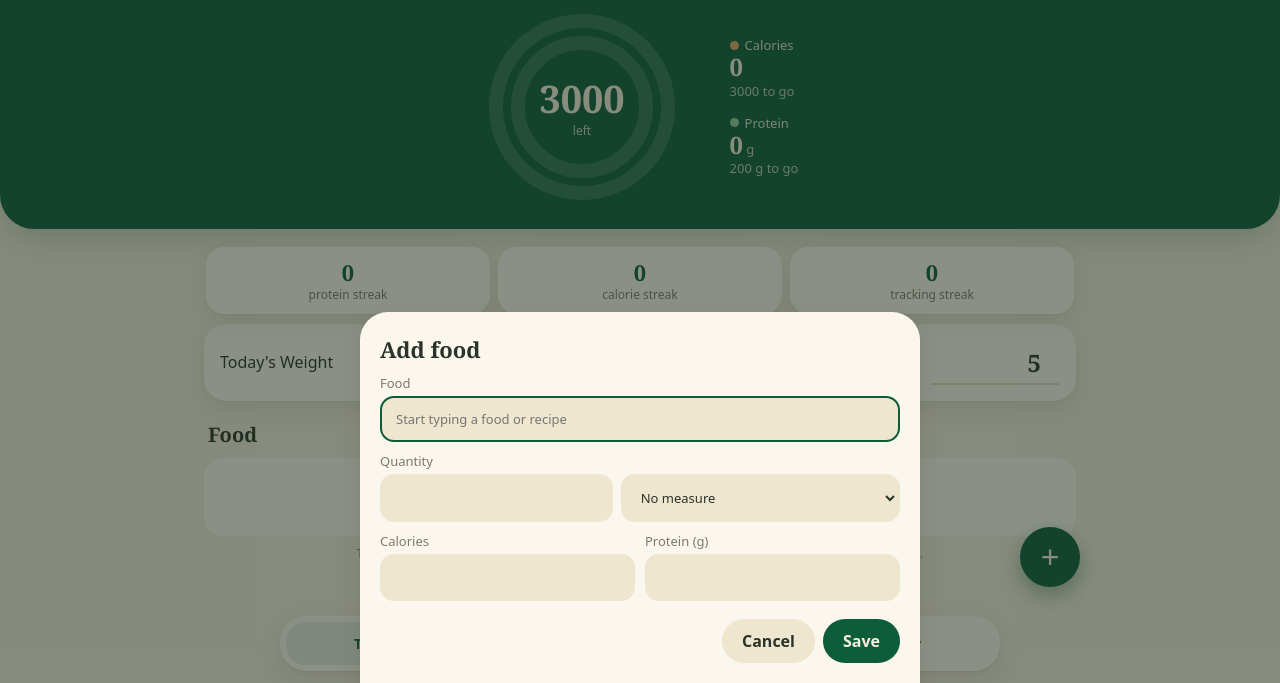
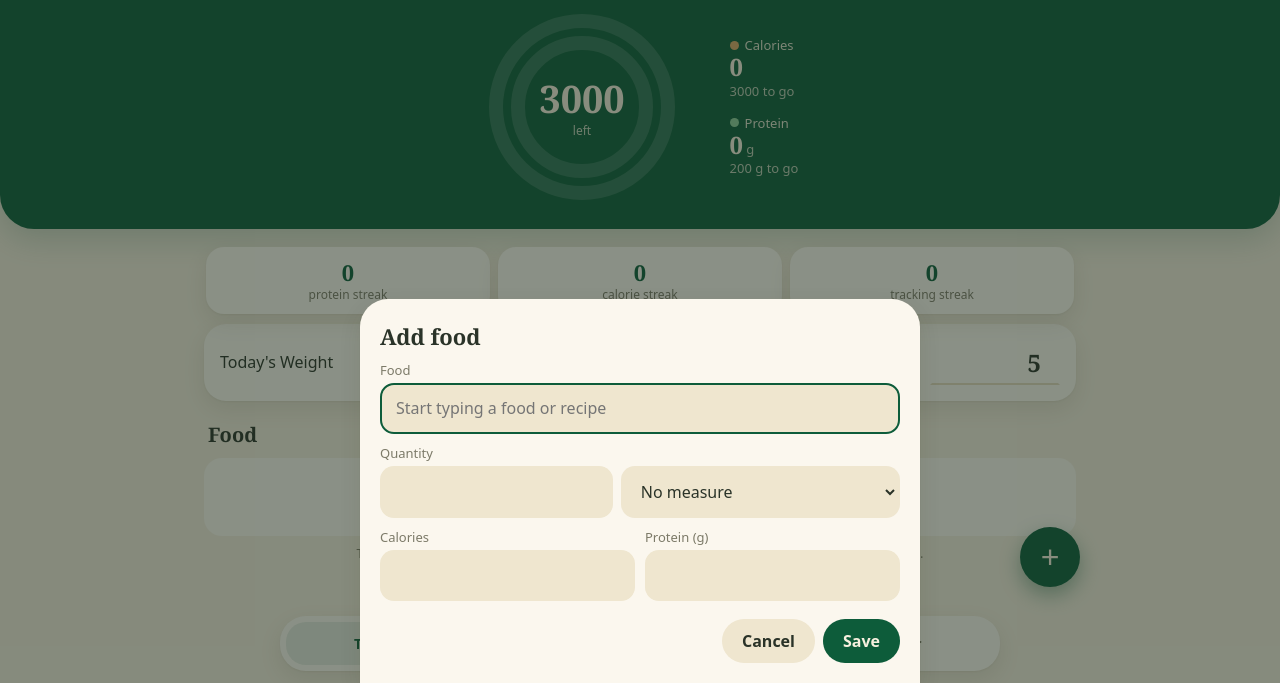
Before and after one commit to tobiward/SEED, a plain HTML site: page index.html in a window 1280 px wide. Both pictures are taken after typing "5" into the empty fields and a click on the button "Add food". Shown: the part 117-800 px from the top of the page. Drawn offline with Linux system fonts and the light colour scheme.

Commit message:
Add files via upload

```diff
--- a/index.html
+++ b/index.html
@@ -50,7 +50,7 @@ section[hidden]{display:none}
 nav.tabs{position:fixed;left:50%;transform:translateX(-50%);bottom:calc(12px + env(safe-area-inset-bottom));width:calc(100% - 24px);max-width:720px;background:var(--card);border-radius:26px;box-shadow:var(--sh);display:flex;padding:6px}
 nav.tabs button{flex:1;background:none;border:0;border-radius:20px;color:var(--mu);padding:12px 2px;font-family:inherit;font-size:14px;font-weight:600}
 nav.tabs button[aria-selected=true]{background:#0d5c3a1a;color:var(--acc)}
-input,select{width:100%;min-width:0;background:var(--in);color:var(--tx);border:2px solid transparent;border-radius:14px;padding:12px 14px;font:inherit;font-variant-numeric:tabular-nums}
+input,select{width:100%;min-width:0;background:var(--in);color:var(--tx);border:2px solid transparent;border-radius:14px;padding:12px 14px;font:inherit;font-size:16px;font-variant-numeric:tabular-nums}
 input:focus,select:focus{outline:0;border-color:var(--acc)}
 button:focus-visible{outline:2px solid var(--acc);outline-offset:2px}
 .btns{display:flex;gap:8px;flex-wrap:wrap;margin-top:10px}
@@ -73,6 +73,7 @@ dialog::backdrop{background:#1b2a1e80}
 .si h2{margin:0 0 4px;font:700 22px var(--serif)}
 .qrow{display:grid;grid-template-columns:1fr 1.2fr;gap:8px;margin-top:4px}.qrow input,.qrow select{margin-top:0}select:disabled{opacity:.65}
 .sug{display:flex;flex-direction:column;gap:6px}.sug[hidden]{display:none}.sg{display:flex;justify-content:space-between;align-items:center;gap:10px;background:var(--in);border:0;border-radius:14px;padding:10px 14px;font:inherit;color:var(--tx);text-align:left}.sg small{color:var(--mu);font-size:12px}
+#fh:focus{outline:0}
 </style>
 </head>
 <body>
@@ -125,7 +126,7 @@ dialog::backdrop{background:#1b2a1e80}
 </main>
 <dialog id="dlg"><p id="dm"></p><div class="btns"><button class="btn" id="dn">Cancel</button><button class="btn pri" id="dy">Delete</button></div></dialog>
 <button class="fab" id="fab" aria-label="Add food">+</button>
-<dialog id="sheet"><div class="si"><h2 id="fh">Add food</h2>
+<dialog id="sheet"><div class="si"><h2 id="fh" tabindex="-1" autofocus>Add food</h2>
 <div class="f2"><label style="grid-column:1/3">Food<input id="fn" autocomplete="off" placeholder="Start typing a food or recipe"></label>
 <div id="sug" class="sug" style="grid-column:1/3" hidden></div>
 <label style="grid-column:1/3">Quantity<div class="qrow"><input id="fq" type="number" step="any" inputmode="decimal" aria-label="Amount"><select id="fm" aria-label="Measure"><option value="">No measure</option><option value="g">grams</option><option value="oz">ounces</option><option value="floz">fluid ounces</option><option value="cup">cups</option><option value="serving">servings</option></select></div></label>
@@ -193,7 +194,7 @@ function openSheet(i){
   ei=i;$('#sug').hidden=true;const it=i==null?{n:'',q:'',c:'',p:''}:db.days[cur].items[i];
   $('#fh').textContent=i==null?'Add food':'Edit food';
   $('#fn').value=it.n;$('#fq').value=it.q;$('#fc').value=it.c;$('#fp').value=it.p;$('#fm').value=it.u||'';fhint();
-  $('#fdel').hidden=i==null;$('#sheet').showModal();
+  $('#fdel').hidden=i==null;$('#sheet').showModal();if(i==null)$('#fn').focus();else $('#fh').focus();
 }
 function suggest(){
   const q=$('#fn').value.trim().toLowerCase(),box=$('#sug');
--- a/sw.js
+++ b/sw.js
@@ -1,4 +1,4 @@
-const C='seed-soft-7',F=['./','./index.html','./manifest.json','./icon-192.png','./icon-512.png','./logo.png'];
+const C='seed-soft-8',F=['./','./index.html','./manifest.json','./icon-192.png','./icon-512.png','./logo.png'];
 self.addEventListener('install',e=>{e.waitUntil(caches.open(C).then(c=>c.addAll(F)));self.skipWaiting()});
 self.addEventListener('activate',e=>{e.waitUntil(caches.keys().then(k=>Promise.all(k.filter(x=>x!==C).map(x=>caches.delete(x)))));self.clients.claim()});
 self.addEventListener('fetch',e=>{if(e.request.method!=='GET')return;
```
